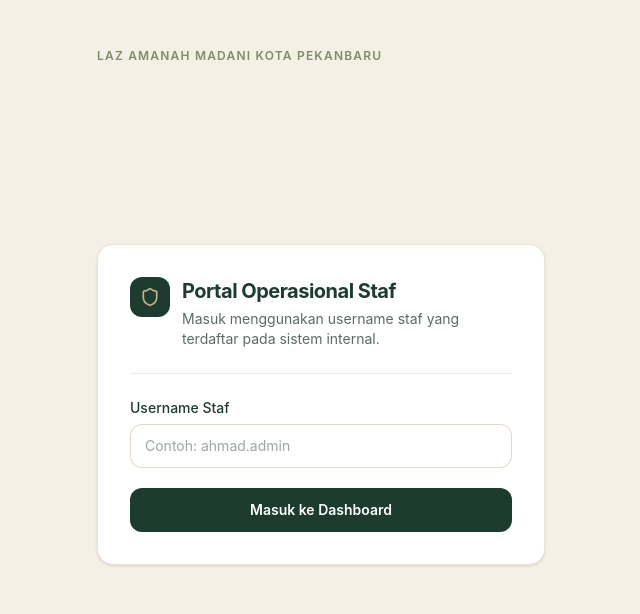
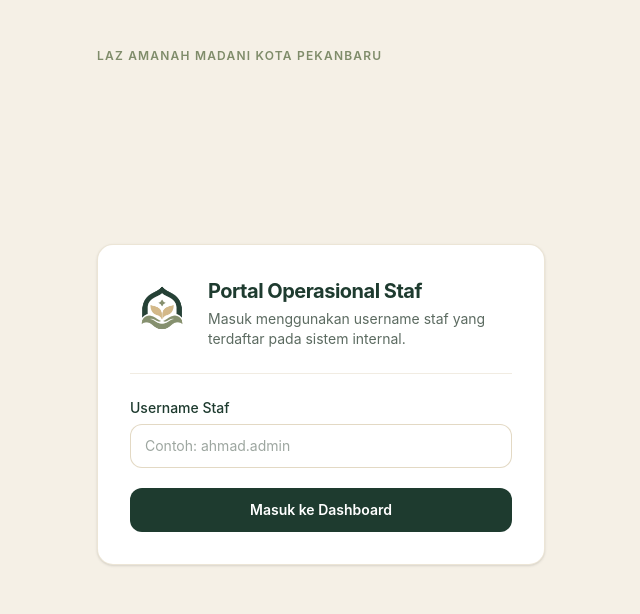
Before and after one commit to rfldisyah/laz-amanah-madani, a Laravel app: page /login in a window 1280 px wide. Shown: the top 614 px of the page, without its empty margins (319-959 px from the left). Run offline with Laravel 12, Linux system fonts and the light colour scheme; style sheets or scripts are compiled from the project's sources; some libraries are stand-ins or nearby versions.

Commit message:
fix : logo laz amanah madani

```diff
--- a/resources/js/Layouts/DashboardLayout.tsx
+++ b/resources/js/Layouts/DashboardLayout.tsx
@@ -207,6 +207,12 @@ export default function DashboardLayout({ title, children }: DashboardLayoutProp
             >
                 <div className="px-4 py-5 border-b border-laz-gold/20 flex items-center justify-between gap-2">
                     {!collapsed && (
+                        <div className="flex items-center gap-3 min-w-0">
+                            <img
+                                src="/images/logo-laz.png"
+                                alt="Logo LAZ Amanah Madani"
+                                className="h-12 w-12 rounded-xl bg-laz-cream p-1 object-contain shrink-0"
+                            />
                             <div className="min-w-0">
                                 <p className="text-xs font-medium tracking-wider uppercase text-laz-gold truncate">
                                     LAZ Amanah Madani
@@ -214,6 +220,7 @@ export default function DashboardLayout({ title, children }: DashboardLayoutProp
                                 <h1 className="mt-0.5 text-base font-semibold tracking-tight text-laz-surface truncate">
                                     Kota Pekanbaru
                                 </h1>
+                            </div>
                         </div>
                     )}
 
@@ -274,14 +281,21 @@ export default function DashboardLayout({ title, children }: DashboardLayoutProp
                         aria-label="Menu Mobile"
                         className="relative w-72 max-w-[85vw] bg-laz-forest text-laz-cream flex flex-col h-full shadow-xl"
                     >
-                        <div className="px-5 py-4 border-b border-laz-gold/20 flex items-center justify-between">
-                            <div>
-                                <p className="text-xs font-medium uppercase tracking-wider text-laz-gold">
+                        <div className="px-5 py-4 border-b border-laz-gold/20 flex items-center justify-between gap-2">
+                            <div className="flex items-center gap-3 min-w-0">
+                                <img
+                                    src="/images/logo-laz.png"
+                                    alt="Logo LAZ Amanah Madani"
+                                    className="h-11 w-11 rounded-xl bg-laz-cream p-1 object-contain shrink-0"
+                                />
+                                <div className="min-w-0">
+                                    <p className="text-xs font-medium uppercase tracking-wider text-laz-gold truncate">
                                         LAZ Amanah Madani
                                     </p>
-                                <p className="text-base font-semibold text-laz-surface">
+                                    <p className="text-base font-semibold text-laz-surface truncate">
                                         Kota Pekanbaru
                                     </p>
+                                </div>
                             </div>
                             <button
                                 type="button"
--- a/resources/js/Layouts/PublicLayout.tsx
+++ b/resources/js/Layouts/PublicLayout.tsx
@@ -84,14 +84,21 @@ export default function PublicLayout({ title, children }: PublicLayoutProps) {
                 <div className="max-w-7xl mx-auto px-4 sm:px-6 lg:px-8 h-18 flex items-center justify-between gap-4">
                     <Link
                         href="/"
-                        className="flex flex-col leading-tight focus-visible:outline-2 focus-visible:outline-laz-forest rounded-sm"
+                        className="flex items-center gap-3 focus-visible:outline-2 focus-visible:outline-laz-forest rounded-sm"
                     >
+                        <img
+                            src="/images/logo-laz.png"
+                            alt="Logo LAZ Amanah Madani"
+                            className="h-12 w-12 object-contain shrink-0"
+                        />
+                        <div className="flex flex-col leading-tight">
                             <span className="text-xs font-semibold uppercase tracking-widest text-laz-sage">
                                 LAZ Amanah Madani
                             </span>
                             <span className="text-base sm:text-lg font-bold tracking-tight text-laz-forest">
                                 Kota Pekanbaru
                             </span>
+                        </div>
                     </Link>
 
                     <nav aria-label="Navigasi Publik" className="hidden md:flex items-center gap-8">
@@ -184,13 +191,20 @@ export default function PublicLayout({ title, children }: PublicLayoutProps) {
 
             <footer className="bg-laz-forest text-laz-cream border-t border-laz-gold/25">
                 <div className="max-w-7xl mx-auto px-4 sm:px-6 lg:px-8 py-12 flex flex-col md:flex-row items-start md:items-center justify-between gap-6">
+                    <div className="flex items-start gap-3.5">
+                        <img
+                            src="/images/logo-laz.png"
+                            alt="Logo LAZ Amanah Madani"
+                            className="h-14 w-14 rounded-2xl bg-laz-cream p-1.5 object-contain shrink-0"
+                        />
                         <div>
                             <p className="text-xs font-semibold uppercase tracking-widest text-laz-gold">
                                 LAZ Amanah Madani Kota Pekanbaru
                             </p>
-                        <p className="mt-2 text-sm text-laz-cream/80 max-w-md">
+                            <p className="mt-1.5 text-sm text-laz-cream/80 max-w-md">
                                 Pengelolaan dana Zakat, Infak, Sedekah, dan Wakaf dengan pemisahan rekening akad syariah serta pelaporan publik yang menjaga martabat mustahik.
                             </p>
+                        </div>
                     </div>
 
                     <div className="flex flex-wrap items-center gap-6 text-sm">
--- a/resources/js/Pages/Auth/Login.tsx
+++ b/resources/js/Pages/Auth/Login.tsx
@@ -1,6 +1,6 @@
 import { Head, useForm } from '@inertiajs/react';
 import { motion } from 'framer-motion';
-import { AlertCircle, KeyRound, Shield } from 'lucide-react';
+import { AlertCircle, KeyRound } from 'lucide-react';
 import { type FormEvent } from 'react';
 
 interface LoginProps {
@@ -36,10 +36,12 @@ export default function Login({ requiresPasscode }: LoginProps) {
                     aria-labelledby="login-heading"
                     className="bg-laz-surface rounded-[var(--radius-card)] border border-laz-gold/35 p-6 sm:p-8 shadow-sm"
                 >
-                    <div className="flex items-start gap-3 pb-6 border-b border-laz-gold/25">
-                        <div className="w-10 h-10 rounded-[var(--radius-button)] bg-laz-forest text-laz-gold flex items-center justify-center shrink-0">
-                            <Shield className="w-5 h-5" aria-hidden="true" />
-                        </div>
+                    <div className="flex items-start gap-3.5 pb-6 border-b border-laz-gold/25">
+                        <img
+                            src="/images/logo-laz.png"
+                            alt="Logo LAZ Amanah Madani"
+                            className="w-16 h-16 object-contain shrink-0"
+                        />
                         <div>
                             <h1 id="login-heading" className="text-xl font-bold tracking-tight text-laz-forest">
                                 Portal Operasional Staf
--- a/resources/views/app.blade.php
+++ b/resources/views/app.blade.php
@@ -3,6 +3,7 @@
     <head>
         <meta charset="utf-8" />
         <meta name="viewport" content="width=device-width, initial-scale=1" />
+        <link rel="icon" type="image/png" href="/images/logo-laz.png" />
         <title inertia>{{ config('app.name', 'LAZ Amanah Madani') }}</title>
         @viteReactRefresh
         @vite(['resources/css/app.css', 'resources/js/app.tsx'])
```
Also changed, not shown: public/images/logo-laz.png (added). Lines whose indentation alone changed are shown as unchanged.
